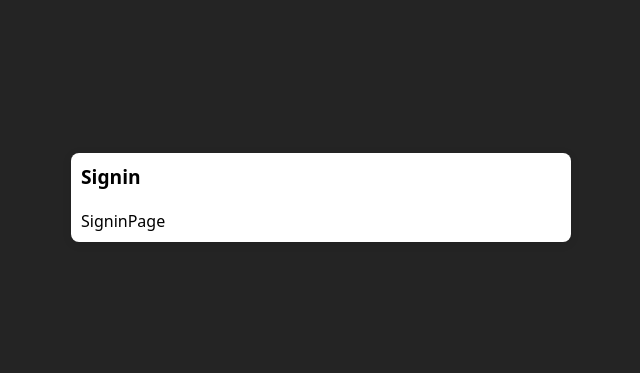
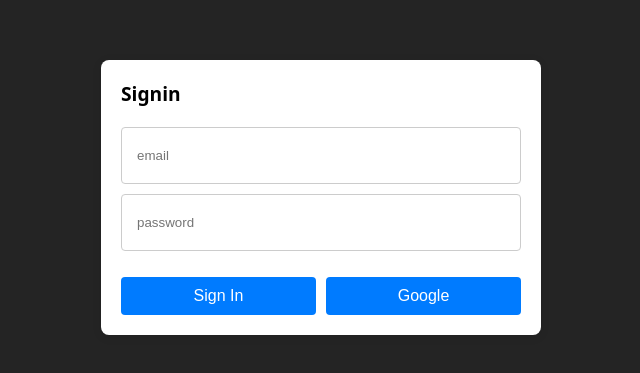
Before and after one commit to robincajas12/patrones_grupal_frontend, a React (Vite) app: page /auth/signin in a window 1280 px wide. Shown: the part 203-576 px from the top of the page, without its empty margins (319-959 px from the left). Built offline with nearby package versions, Linux system fonts and the light colour scheme.

Commit message:
signin buttons added

```diff
--- a/src/auth/pages/SigninPage.tsx
+++ b/src/auth/pages/SigninPage.tsx
@@ -3,7 +3,17 @@ import { AuthLayout } from "../layout/AuthLayout"
 export const SigninPage = () => {
   return (
     <AuthLayout title="Signin">
-      <div>SigninPage</div>
+      <div className="auth-container">
+        <form className="auth-form">
+          <input type="email" id="email" name="email" placeholder="email" required />
+          <input type="password" id="password" name="password" placeholder="password" required />
+
+          <div className="auth-buttons">
+            <button type="submit">Sign In</button>
+            <button type="button" className="auth-button auth-button--google">Google</button>
+          </div>
+        </form>
+      </div>
     </AuthLayout>
   )
 }
--- a/src/styles.css
+++ b/src/styles.css
@@ -19,8 +19,8 @@ h1, h2, h3, h4, h5, h6 {
 .auth-layout-container {
   color: black;
 
-  width: 30rem;
-  padding: 10px;
+  width: 25rem;
+  padding: 20px;
 
   background-color: white;
   border-radius: 8px;
@@ -32,3 +32,37 @@ h1, h2, h3, h4, h5, h6 {
   justify-content: center;
   gap: 20px;
 }
+
+.auth-form {
+  display: flex;
+  flex-direction: column;
+  gap: 10px;
+}
+
+input {
+  width: 100%;
+  color: black;
+  padding: 20px 15px;
+  border: 1px solid #ccc;
+  border-radius: 4px;
+  box-sizing: border-box;
+  background-color: white;
+}
+
+button {
+  width: 100%;
+  padding: 10px;
+  border: none;
+  border-radius: 4px;
+  background-color: #007bff;
+  color: white;
+  font-size: 1rem;
+  cursor: pointer;
+}
+
+.auth-buttons {
+  margin-top: 1rem;
+  display: flex;
+  flex-direction: row;
+  gap: 10px;
+}
```
